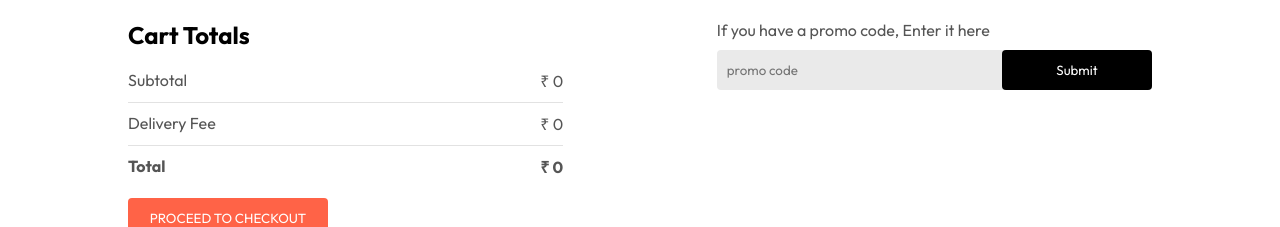
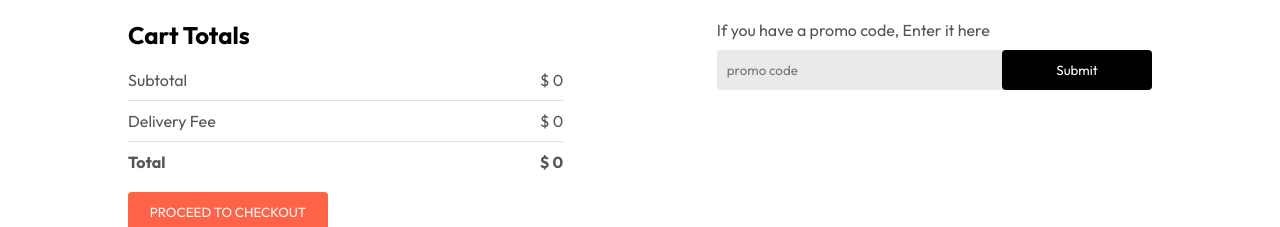
Before and after one commit to Namanp1207/food-del, a React (Vite) app in the folder frontend/: page /cart in a window 1280 px wide. Shown: the part 279-506 px from the top of the page. Built offline with nearby package versions, Linux system fonts and the light colour scheme; no server answers.

Commit message:
Update Cart.jsx

```diff
--- a/frontend/src/pages/Cart/Cart.jsx
+++ b/frontend/src/pages/Cart/Cart.jsx
@@ -29,7 +29,7 @@ const Cart = () => {
                 <div className="cart-items-title cart-items-item">
                   <img src={url+"/images/"+item.image} alt="" />
                   <p>{item.name}</p>
-                  <p>₹{item.price}</p>
+                  <p>${item.price}</p>
                   <p>{cartItems[item._id]}</p>
                   <p>{item.price * cartItems[item._id]}</p>
                   <p onClick={()=>removeFromCart(item._id)} className="cross">x</p>
@@ -46,17 +46,17 @@ const Cart = () => {
           <div>
             <div className="cart-total-details">
               <p>Subtotal</p>
-              <p>₹ {getTotalCartAmount()}</p>
+              <p>$ {getTotalCartAmount()}</p>
             </div>
             <hr />
             <div className="cart-total-details">
               <p>Delivery Fee</p>
-              <p>₹ {getTotalCartAmount()===0?0:2}</p>
+              <p>$ {getTotalCartAmount()===0?0:2}</p>
             </div>
             <hr />
             <div className="cart-total-details">
               <b>Total</b>
-              <b>₹ {getTotalCartAmount()===0?0:getTotalCartAmount()+2}</b>
+              <b>$ {getTotalCartAmount()===0?0:getTotalCartAmount()+2}</b>
             </div>
           </div>
           <button onClick={()=>navigate('/order')}>PROCEED TO CHECKOUT</button>
```
